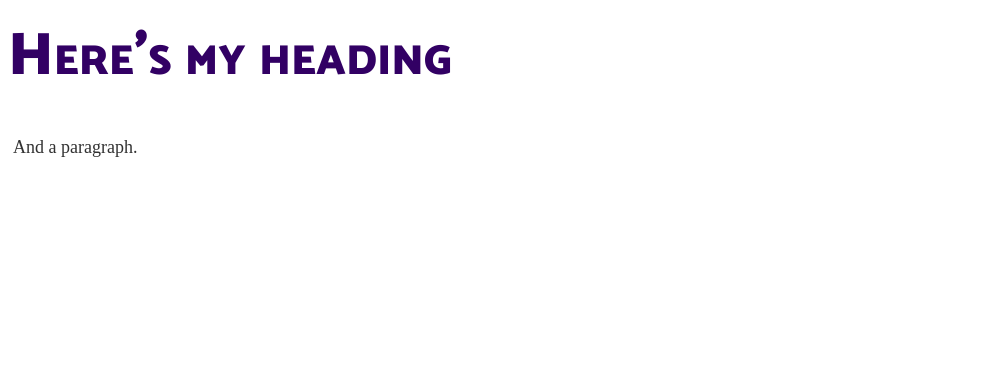
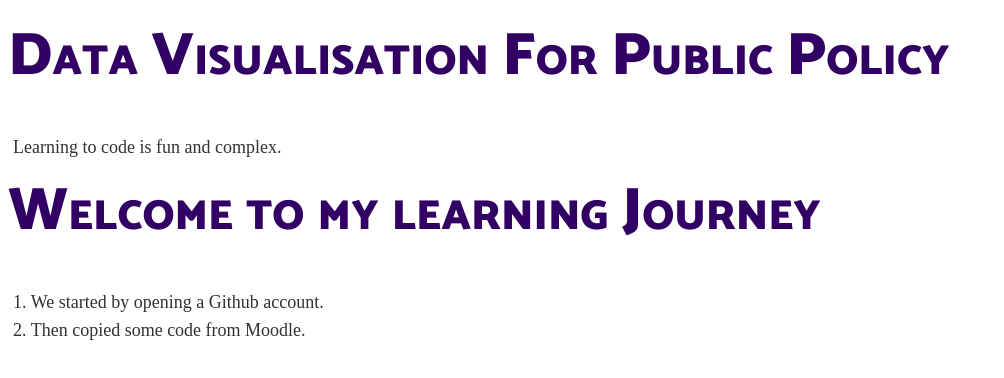
Before and after one commit to andreacfv/andreacfv.github.io, a plain HTML site: page index.html in a window 1280 px wide. Shown: the whole page, without its empty margins (0-1004 px from the left). Drawn offline with Linux system fonts and the light colour scheme.

Commit message:
Update index.html

```diff
--- a/index.html
+++ b/index.html
@@ -5,7 +5,7 @@
 <html>
 
 <head>
-    <title>Andrea's Second Example</title>
+    <title>Andrea's Journey Learning Data Visualization</title>
 
 <!-- Link to my CSS file -->
 <!-- The link needs to point to the CSS file, so it needs to be in the right place -->
@@ -15,8 +15,13 @@
 
 <body>
 
-<h1>Here's my heading</h1>
-<p>And a paragraph.</p>
+<h1>Data Visualisation For Public Policy</h1>
+
+	    <p>Learning to code is fun and complex.</p>
+        <h1>Welcome to my learning Journey</h1>
+	    <p>1. We started by opening a Github account. </p>
+	    <p>2. Then copied some code from Moodle.</p>
+
 
 </body>
 </html>
```
